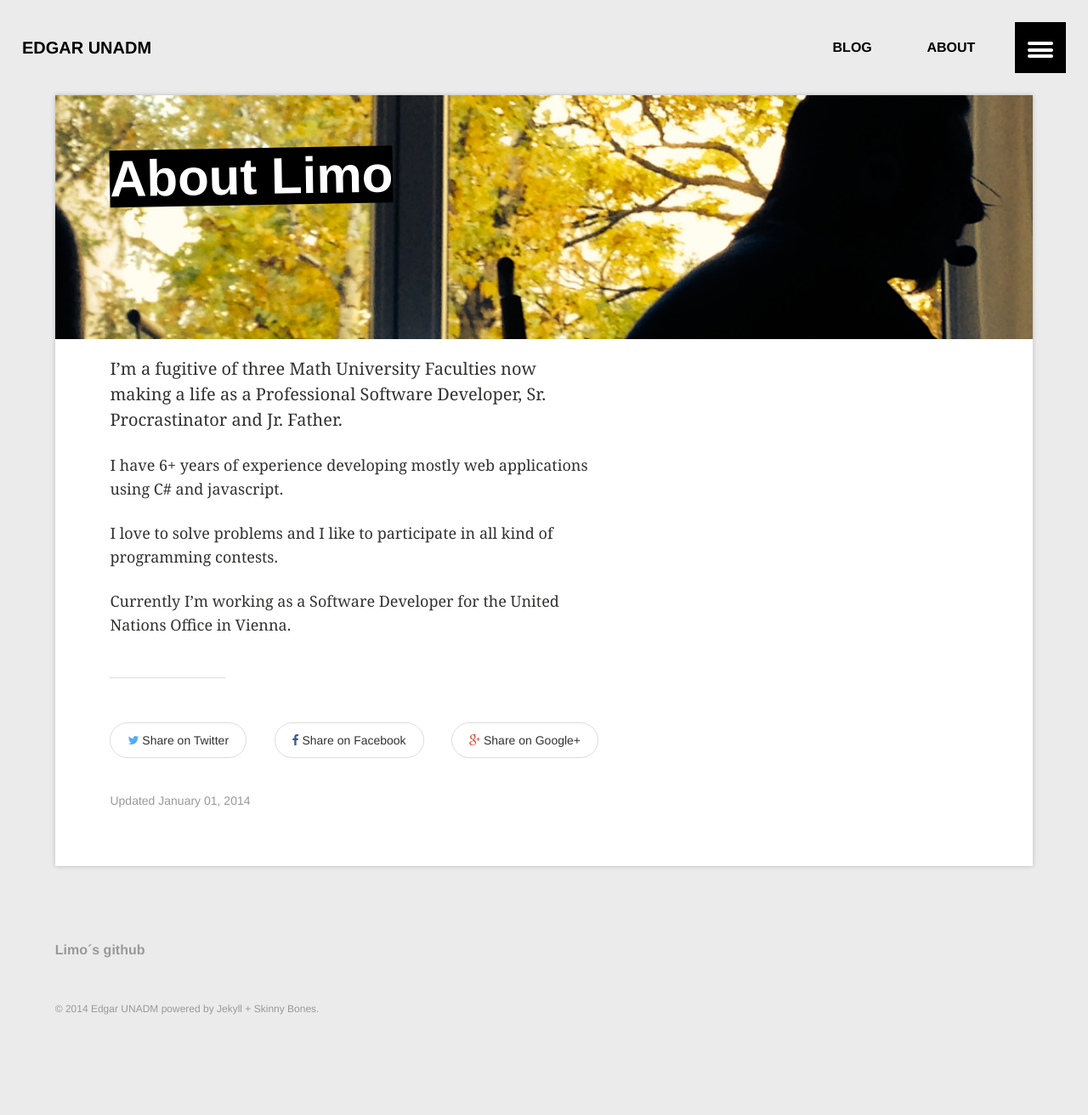
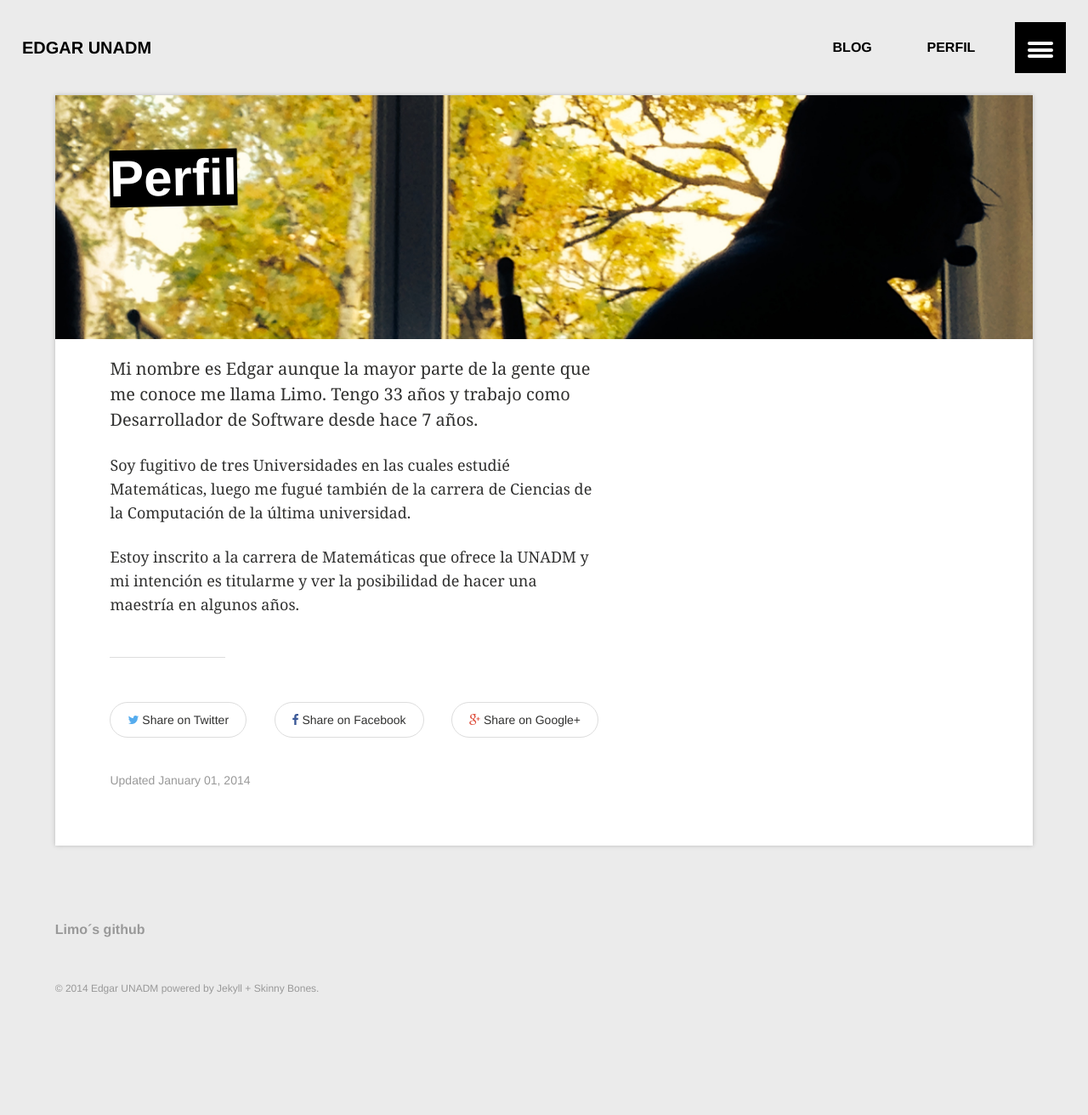
Before and after one commit to edhzsz-unadm/edhzsz-unadm.github.io, a Jekyll site: the page built from about.md, in a window 1280 px wide. Shown: the whole page at 85% size. Built offline with Jekyll 4.4.1, drawn with Linux system fonts in a browser that asks for light colours; after the commit the page ends 1288 px from its top, so only the background shows below that.

Commit message:
cambios en el perfil

```diff
--- a/_config.yml
+++ b/_config.yml
@@ -15,7 +15,7 @@ owner:
   google:
     ad-client:    "ca-pub-9720253951703917"
     ad-slot:      "6510116046"
-  bio:            "Edgar es un fugutivo de 5 Universidades, Desarrollador de Software Profesional, padre novato, aspirante a estudiante en la UNADM. La sexta es la vencida."
+  bio:            "Edgar es un fugutivo de 3 Universidades, Desarrollador de Software Profesional, padre novato, aspirante a estudiante en la UNADM. La cuarta es la vencida."
   avatar:         limo.jpeg # 160x160 px image for author byline
   # Social networking links used in footer. Update and remove as you like.
   twitter:        limowankenobi
--- a/_data/navigation.yml
+++ b/_data/navigation.yml
@@ -5,7 +5,7 @@
   excerpt:
   image:
 
-- title: About
-  url: /about/
+- title: Perfil
+  url: /perfil/
   excerpt:
   image:
--- a/about.md
+++ b/about.md
@@ -1,7 +1,7 @@
 ---
 layout: media
-permalink: /about/
-title: "About Limo"
+permalink: /perfil/
+title: "Perfil"
 date: 2014-01-01
 excerpt:
 image:
@@ -11,10 +11,8 @@ image:
 ads: false
 ---
 
-I'm a fugitive of three Math University Faculties now making a life as a Professional Software Developer, Sr. Procrastinator and Jr. Father.
+Mi nombre es Edgar aunque la mayor parte de la gente que me conoce me llama Limo. Tengo 33 años y trabajo como Desarrollador de Software desde hace 7 años.
 
-I have 6+ years of experience developing mostly web applications using C# and javascript.
+Soy fugitivo de tres Universidades en las cuales estudié Matemáticas, luego me fugué también de la carrera de Ciencias de la Computación de la última universidad.
 
-I love to solve problems and I like to participate in all kind of programming contests.
-
-Currently I'm working as a Software Developer for the United Nations Office in Vienna.
+Estoy inscrito a la carrera de Matemáticas que ofrece la UNADM y mi intención es titularme y ver la posibilidad de hacer una maestría en algunos años.
```
